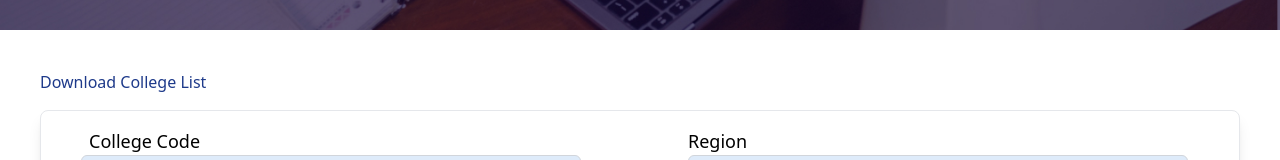
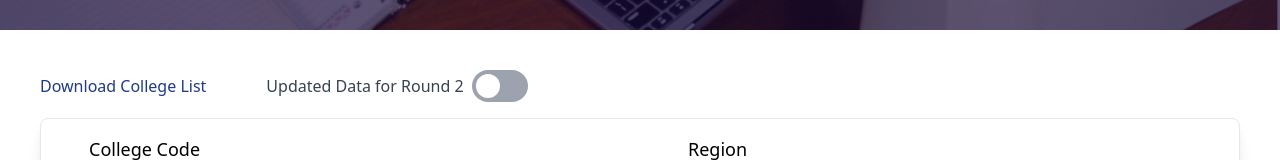
Before and after one commit to Mukunthan-A-R/CCE, a React (Vite) app: page /home in a window 1280 px wide. Shown: the part 309-469 px from the top of the page. Built offline with nearby package versions, Linux system fonts and the light colour scheme.

Commit message:
Changes in Working Directoryr

```diff
--- a/src/components/WorkingDir.jsx
+++ b/src/components/WorkingDir.jsx
@@ -1,4 +1,4 @@
-import React from "react";
+import React, { useState } from "react";
 import CollegePDF from "../assets/CollegeList.pdf";
 import { sno } from "../data/atoms";
 import { useRecoilState } from "recoil";
@@ -7,6 +7,8 @@ import { resultArray } from "../data/atoms";
 const WorkingDir = () => {
   const [InitialNo, SetInitialNo] = useRecoilState(sno);
   const [resultData, setResultData] = useRecoilState(resultArray);
+  const [isRoundTwo, setIsRoundTwo] = useState(false); // State for the toggle
+
   const data = [
     {
       sNo: 1,
@@ -88,8 +90,9 @@ const WorkingDir = () => {
       console.log(resultData);
     });
   };
+
   return (
-    <div>
+    <div className="flex items-center">
       <a
         className="sm:px-10 text-blue-900 font-medium"
         href={CollegePDF}
@@ -97,9 +100,30 @@ const WorkingDir = () => {
       >
         Download College List
       </a>
-      {/* <button className="ml-10 " onClick={handleAdd}>
-        ADDER
-      </button> */}
+      {/* Toggle Button */}
+      <label className="flex items-center ml-5 cursor-pointer">
+        <span className="mr-2 text-gray-700">Updated Data for Round 2</span>
+        <div className="relative">
+          <input
+            type="checkbox"
+            id="roundTwoToggle"
+            className="sr-only"
+            checked={isRoundTwo}
+            onChange={() => setIsRoundTwo(!isRoundTwo)}
+          />
+          <div
+            className={`block w-14 h-8 rounded-full ${
+              isRoundTwo ? "bg-blue-500" : "bg-gray-400"
+            }`}
+          >
+            <div
+              className={`absolute left-1 top-1 bg-white w-6 h-6 rounded-full transition-transform ${
+                isRoundTwo ? "transform translate-x-full" : ""
+              }`}
+            ></div>
+          </div>
+        </div>
+      </label>
     </div>
   );
 };
```
